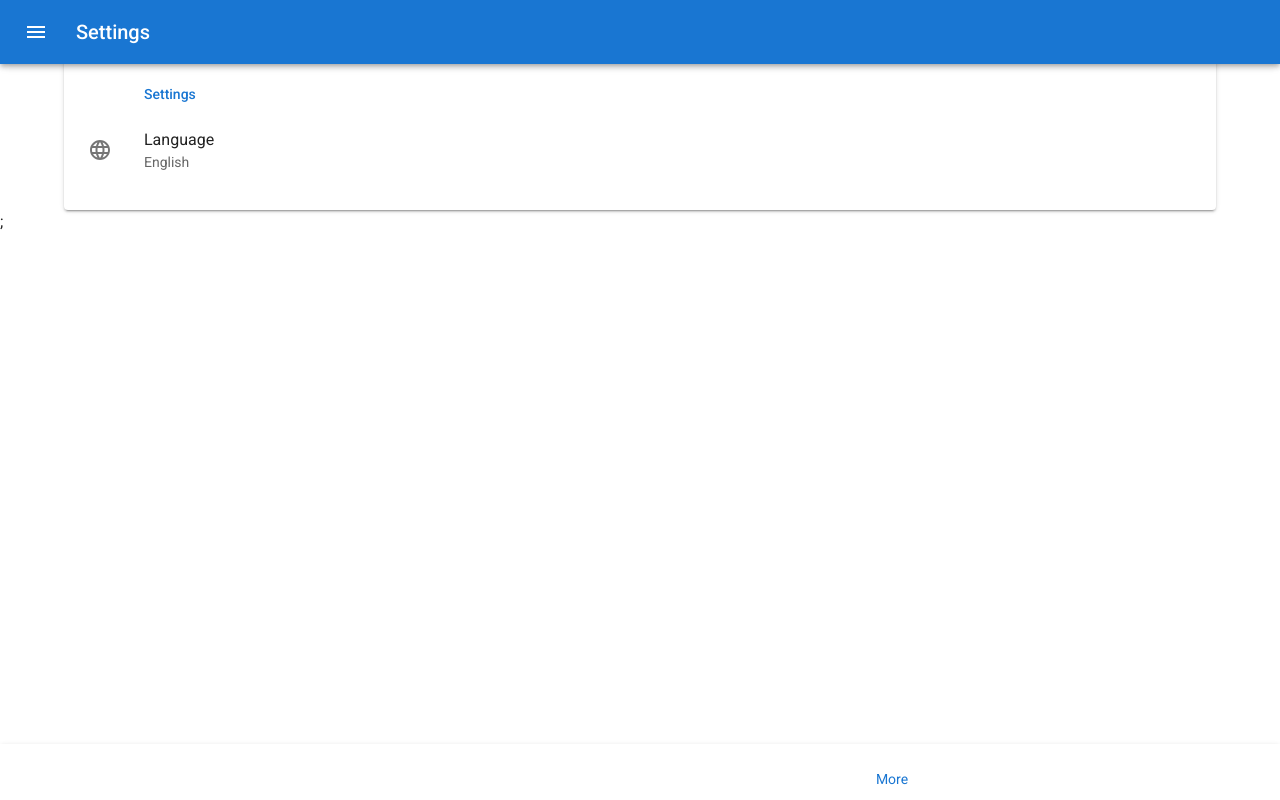
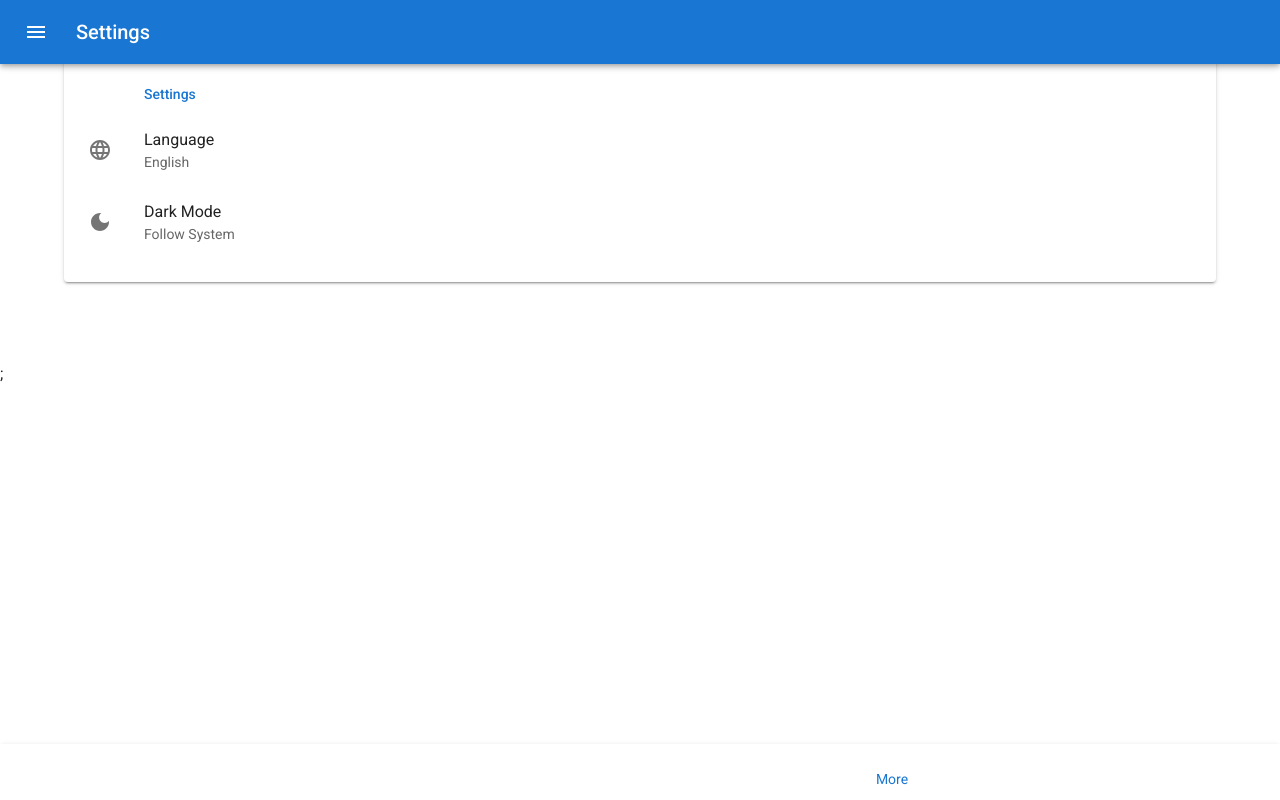
Before and after one commit to Sduby22/riichi-toolbox, a React (Vite) app: page /more/settings in a window 1280 px wide. Built offline with nearby package versions, Linux system fonts and the light colour scheme; some icons are missing.

Commit message:
feat(setting): dark mode

```diff
--- a/lang/en.json
+++ b/lang/en.json
@@ -17,6 +17,10 @@
   "more.settings": "Settings",
   "more.settings.lang": "Language",
   "more.settings.lang.auto": "Auto Detect",
+  "more.settings.darkmode": "Dark Mode",
+  "more.settings.darkmode.auto": "Follow System",
+  "more.settings.darkmode.enable": "Enabled",
+  "more.settings.darkmode.disable": "Disabled",
 
   "more.about": "About",
   "more.supportme": "Support Us",
--- /dev/null
+++ b/src/components/Settings/Dialogue.tsx
@@ -0,0 +1,84 @@
+import {
+  Dialog,
+  DialogTitle,
+  DialogContent,
+  List,
+  ListItem,
+  ListItemButton,
+  ListItemIcon,
+  Radio,
+  ListItemText,
+  DialogActions,
+  Button,
+} from "@mui/material";
+import { useState } from "react";
+import { FormattedMessage } from "react-intl";
+
+export type DialogueProps = {
+  open: boolean;
+  onClose: (value?: number) => void;
+  value: number;
+  options: string[];
+};
+
+export default function Dialogue({
+  open,
+  onClose,
+  value: valueProp,
+  options,
+}: DialogueProps) {
+  const [value, setValue] = useState(valueProp);
+
+  return (
+    <Dialog
+      sx={{ "& .MuiDialog-paper": { width: "80%" } }}
+      maxWidth="xs"
+      // TransitionProps={{ onEntering: handleEntering }}
+      open={open}
+      // {...other}
+    >
+      <DialogTitle>
+        <FormattedMessage id="more.settings.lang" />
+      </DialogTitle>
+      <DialogContent
+        sx={{
+          p: 0,
+        }}
+      >
+        <List sx={{ p: 0 }}>
+          {options.map((option, i) => (
+            <ListItem key={option} sx={{ pt: 0, pb: 0 }}>
+              <ListItemButton
+                sx={{ pt: 1, pb: 1 }}
+                onClick={(_) => setValue(i)}
+              >
+                <ListItemIcon>
+                  <Radio checked={i === value} />
+                </ListItemIcon>
+                <ListItemText primary={option} />
+              </ListItemButton>
+            </ListItem>
+          ))}
+        </List>
+      </DialogContent>
+      <DialogActions>
+        <Button
+          autoFocus
+          onClick={() => {
+            onClose();
+            setValue(valueProp);
+          }}
+        >
+          Cancel
+        </Button>
+        <Button
+          onClick={() => {
+            onClose(value);
+          }}
+        >
+          Ok
+        </Button>
+      </DialogActions>
+    </Dialog>
+  );
+}
--- /dev/null
+++ b/src/components/Settings/Entry.tsx
@@ -0,0 +1,95 @@
+import {
+  Box,
+  Typography,
+  ListItemButton,
+  ListItemIcon,
+  ListItemText,
+} from "@mui/material";
+import { useState } from "react";
+import { useNavigate } from "react-router-dom";
+import Dialogue from "./Dialogue";
+
+type EntryProp = {
+  children: React.ReactNode;
+  title: string | React.ReactNode;
+};
+
+export type EntryGroupType = {
+  [key: string]: EntryItem[];
+};
+
+type EntryItem = {
+  primary?: React.ReactNode;
+  secondary?: React.ReactNode;
+  icon?: React.ReactNode;
+  href?: string;
+  onClick?: () => void;
+  dialog?: {
+    options: string[];
+    onClose: (value?: number) => void;
+    value: number;
+  };
+};
+
+export function GroupEntry({ children, title }: EntryProp) {
+  return (
+    <Box sx={{ pl: 1, pb: 2 }}>
+      <Typography
+        sx={{ ml: 9, mt: 1.5, mb: 1 }}
+        color="primary"
+        variant="subtitle2"
+      >
+        {title}
+      </Typography>
+      {children}
+    </Box>
+  );
+}
+
+export function LinkEntry({ item }: { item: EntryItem }): JSX.Element {
+  const navigate = useNavigate();
+  const cb = () => {
+    navigate(item.href || "");
+  };
+  return <ListEntry item={item} onClick={cb} />;
+}
+
+export function ListEntry({
+  item,
+  onClick,
+}: {
+  item: EntryItem;
+  onClick?: () => void;
+}): JSX.Element {
+  const padding = item.secondary ? 1 : 2;
+  return (
+    <ListItemButton sx={{ pt: padding, pb: padding }} onClick={onClick}>
+      <ListItemIcon>{item.icon}</ListItemIcon>
+      <ListItemText primary={item.primary} secondary={item.secondary} />
+    </ListItemButton>
+  );
+}
+
+export function DialogEntry({
+  item,
+  onClose,
+  options,
+  value,
+}: { item: EntryItem } & EntryItem["dialog"]): JSX.Element {
+  const [open, setOpen] = useState(false);
+
+  return (
+    <>
+      <ListEntry item={item} onClick={() => setOpen(true)} />
+      <Dialogue
+        open={open}
+        options={options}
+        value={value}
+        onClose={(value?: number) => {
+          setOpen(false);
+          onClose(value);
+        }}
+      />
+    </>
+  );
+}
--- /dev/null
+++ b/src/components/Settings/SettingsContainer.tsx
@@ -0,0 +1,46 @@
+import { Container, Divider, List, Paper, useTheme } from "@mui/material";
+import React from "react";
+import { FormattedMessage } from "react-intl";
+import {
+  DialogEntry,
+  EntryGroupType,
+  GroupEntry,
+  LinkEntry,
+  ListEntry,
+} from "./Entry";
+
+function SettingsContainer({
+  entryGroups: entry_groups,
+}: {
+  entryGroups: EntryGroupType;
+}) {
+  const theme = useTheme();
+  theme.components?.MuiAppBar?.defaultProps;
+
+  return (
+    <Container sx={{ pt: 9, mt: -10, pl: 0, pr: 0, mb: 10 }}>
+      <Paper elevation={2} sx={{ height: "120%" }}>
+        <List sx={{ pt: 10, width: "100%", bgcolor: "transparent" }}>
+          {Object.entries(entry_groups).map(([group_id, items], ind) => (
+            <React.Fragment key={ind}>
+              {ind !== 0 && <Divider variant="fullWidth" />}
+              <GroupEntry title={<FormattedMessage id={group_id} />}>
+                {items.map((item, ind) =>
+                  item.href ? (
+                    <LinkEntry item={item} key={ind} />
+                  ) : item.dialog ? (
+                    <DialogEntry item={item} key={ind} {...item.dialog} />
+                  ) : (
+                    <ListEntry item={item} key={ind} onClick={item.onClick} />
+                  )
+                )}
+              </GroupEntry>
+            </React.Fragment>
+          ))}
+        </List>
+      </Paper>
+    </Container>
+  );
+}
+
+export default SettingsContainer;
--- a/src/components/SettingsContainer.tsx
+++ /dev/null
@@ -1,100 +0,0 @@
-import {
-  Box,
-  Container,
-  Divider,
-  List,
-  ListItem,
-  ListItemButton,
-  ListItemIcon,
-  ListItemText,
-  Paper,
-  Typography,
-  useTheme,
-} from "@mui/material";
-import React, { memo } from "react";
-import { FormattedMessage } from "react-intl";
-import { useNavigate } from "react-router-dom";
-
-type EntryProp = {
-  children: React.ReactNode;
-  title: string | React.ReactNode;
-};
-
-export type EntryGroupType = {
-  [key: string]: EntryItem[];
-};
-
-type EntryItem = {
-  primary?: React.ReactNode;
-  secondary?: React.ReactNode;
-  icon?: React.ReactNode;
-  href?: string;
-  onClick?: () => void;
-};
-
-function Entry({ children, title }: EntryProp) {
-  return (
-    <Box sx={{ pl: 1, pb: 2 }}>
-      <Typography
-        sx={{ ml: 9, mt: 1.5, mb: 1 }}
-        color="primary"
-        variant="subtitle2"
-      >
-        {title}
-      </Typography>
-      {children}
-    </Box>
-  );
-}
-
-function LinkEntry({ item }: { item: EntryItem }): JSX.Element {
-  const navigate = useNavigate();
-  item.onClick = () => {
-    navigate(item.href || "");
-  };
-  return <ListEntry item={item} />;
-}
-
-function ListEntry({ item }: { item: EntryItem }): JSX.Element {
-  const padding = item.secondary ? 1 : 2;
-  return (
-    <ListItemButton sx={{ pt: padding, pb: padding }} onClick={item.onClick}>
-      <ListItemIcon>{item.icon}</ListItemIcon>
-      <ListItemText primary={item.primary} secondary={item.secondary} />
-    </ListItemButton>
-  );
-}
-
-function SettingsContainer({
-  entryGroups: entry_groups,
-}: {
-  entryGroups: EntryGroupType;
-}) {
-  const theme = useTheme();
-  theme.components?.MuiAppBar?.defaultProps;
-
-  return (
-    <Container sx={{ pt: 9, mt: -10, pl: 0, pr: 0 }}>
-      <Paper elevation={2} sx={{ height: "120%" }}>
-        <List sx={{ pt: 10, width: "100%", bgcolor: "transparent" }}>
-          {Object.entries(entry_groups).map(([group_id, items], ind) => (
-            <React.Fragment key={ind}>
-              {ind !== 0 && <Divider variant="fullWidth" />}
-              <Entry title={<FormattedMessage id={group_id} />}>
-                {items.map((item, ind) =>
-                  item.href ? (
-                    <LinkEntry item={item} key={ind} />
-                  ) : (
-                    <ListEntry item={item} key={ind} />
-                  )
-                )}
-              </Entry>
-            </React.Fragment>
-          ))}
-        </List>
-      </Paper>
-    </Container>
-  );
-}
-
-export default memo(SettingsContainer);
--- a/src/components/layout/AppLayout.tsx
+++ b/src/components/layout/AppLayout.tsx
@@ -19,7 +19,7 @@ import {
   ListItemButton,
   ListItemIcon,
   ListItemText,
-  ListSubheader,
+  Typography,
 } from "@mui/material";
 import ToggleIcon from "material-ui-toggle-icon";
 import { useAppContext } from "../../providers/AppContext";
@@ -151,7 +151,9 @@ function MyDrawer({ selected }: { selected: number }) {
       }}
     >
       <List>
-        <ListSubheader>Riichi Toolbox</ListSubheader>
+        <Typography sx={{ p: 2 }} variant="subtitle2" color="text.secondary">
+          Riichi Toolbox
+        </Typography>
         {navItems.map((item, i) => (
           <ListItem key={i} disablePadding>
             <ListItemButton
--- a/src/pages/more/index.tsx
+++ b/src/pages/more/index.tsx
@@ -1,8 +1,7 @@
 import { Fastfood, Info, Settings, Translate } from "@mui/icons-material";
 import { FormattedMessage } from "react-intl";
-import SettingsContainer, {
-  EntryGroupType,
-} from "../../components/SettingsContainer";
+import { EntryGroupType } from "../../components/Settings/Entry";
+import SettingsContainer from "../../components/Settings/SettingsContainer";
 import Title from "../../components/Title";
 
 const ENTRY_GROUPS: EntryGroupType = {
--- a/src/pages/more/info.attribution.tsx
+++ b/src/pages/more/info.attribution.tsx
@@ -2,7 +2,7 @@ import { Brush } from "@mui/icons-material";
 import React from "react";
 import SettingsContainer, {
   EntryGroupType,
-} from "../../components/SettingsContainer";
+} from "../../components/Settings/SettingsContainer";
 import Title from "../../components/Title";
 
 const ATTR: EntryGroupType = {
--- a/src/pages/more/info.tsx
+++ b/src/pages/more/info.tsx
@@ -3,7 +3,7 @@ import { useState } from "react";
 import { FormattedMessage } from "react-intl";
 import SettingsContainer, {
   EntryGroupType,
-} from "../../components/SettingsContainer";
+} from "../../components/Settings/SettingsContainer";
 import Title from "../../components/Title";
 
 export default function Page() {
--- a/src/pages/more/settings.tsx
+++ b/src/pages/more/settings.tsx
@@ -1,45 +1,21 @@
-import { Language } from "@mui/icons-material";
-import {
-  Dialog,
-  DialogTitle,
-  DialogContent,
-  Radio,
-  DialogActions,
-  Button,
-  List,
-  ListItem,
-  ListItemButton,
-  ListItemIcon,
-  ListItemText,
-} from "@mui/material";
-import { useState } from "react";
+import { DarkMode, Language } from "@mui/icons-material";
+import { useMediaQuery } from "@mui/material";
 import { FormattedMessage } from "react-intl";
-import SettingsContainer, {
-  EntryGroupType,
-} from "../../components/SettingsContainer";
+import { EntryGroupType } from "../../components/Settings/Entry";
+import SettingsContainer from "../../components/Settings/SettingsContainer";
 import Title from "../../components/Title";
 import { useAppContext } from "../../providers/AppContext";
 import { getTranslationOrSelf } from "../../providers/AppProvider";
 
-const LANGUAGES: Record<string, string | undefined> = {
-  "中文(简体)": "zh-CN",
-  English: "en-US",
-  日本語: "ja-JP",
-};
+const labels = ["more.settings.lang.auto", "中文(简体)", "English", "日本語"];
+const locales = [undefined, "zh-CN", "en-US", "ja-JP"];
 
 export default function SettingsPage() {
-  const { state, dispatch } = useAppContext();
-  const [langOpen, setLangOpen] = useState(false);
+  const { dispatch } = useAppContext();
 
-  const handleLangOpen = () => {
-    setLangOpen(true);
-  };
-
-  const handleLangClose = (val?: string) => {
-    setLangOpen(false);
-
-    if (val) {
-      const locale = LANGUAGES[val];
+  const handleLangClose = (val?: number) => {
+    if (val !== undefined) {
+      const locale = locales[val];
       dispatch({ type: "set-locale", payload: locale });
       if (locale) {
         localStorage.setItem("locale", locale);
@@ -49,118 +25,86 @@ export default function SettingsPage() {
     }
   };
 
-  const auto = getTranslationOrSelf("more.settings.lang.auto");
-  LANGUAGES[auto] = undefined;
-  let currlang;
-  if (localStorage.getItem("locale") === null) {
-    currlang = auto;
-  } else {
-    currlang = getLangString(state.locale);
+  const [langInd, langStr] = getLang(localStorage.getItem("locale"));
+
+  function getLang(locale: string | null): [number, string] {
+    if (locale) {
+      for (const [i, val] of locales.entries()) {
+        if (val === undefined) continue;
+        if (val.startsWith(locale.split("-")[0])) {
+          return [i, labels[i]];
+        }
+      }
+    }
+    return [0, "English"];
   }
+
+  const darkModeLabels = [
+    "more.settings.darkmode.auto",
+    "more.settings.darkmode.enable",
+    "more.settings.darkmode.disable",
+  ];
+
+  const darkMode = useMediaQuery("(prefers-color-scheme: dark)");
+  const handleDarkModeClose = (val?: number) => {
+    switch (val) {
+      case 0:
+        dispatch({ type: "set-darkMode", payload: darkMode });
+        localStorage.removeItem("darkMode");
+        break;
+      case 1:
+        dispatch({ type: "set-darkMode", payload: true });
+        localStorage.setItem("darkMode", "dark");
+        break;
+      case 2:
+        dispatch({ type: "set-darkMode", payload: false });
+        localStorage.setItem("darkMode", "light");
+        break;
+    }
+  };
+
+  const currDark = (() => {
+    switch (localStorage.getItem("darkMode")) {
+      case null:
+        return 0;
+      case "dark":
+        return 1;
+      case "light":
+        return 2;
+      default:
+        return -1;
+    }
+  })();
 
   const ENTRY_GROUPS: EntryGroupType = {
     "more.settings": [
       {
         primary: <FormattedMessage id="more.settings.lang" />,
-        secondary: `${
-          currlang === auto ? getLangString(state.locale) : currlang
-        }`,
+        secondary: `${langStr}`,
         icon: <Language />,
-        onClick: handleLangOpen,
+        dialog: {
+          onClose: handleLangClose,
+          options: labels.map((x) => getTranslationOrSelf(x)),
+          value: langInd,
+        },
+      },
+      {
+        primary: <FormattedMessage id="more.settings.darkmode" />,
+        secondary: <FormattedMessage id={darkModeLabels[currDark]} />,
+        icon: <DarkMode />,
+        dialog: {
+          onClose: handleDarkModeClose,
+          options: darkModeLabels.map((x) => getTranslationOrSelf(x)),
+          value: currDark,
+        },
       },
     ],
   };
-
-  function getLangString(locale: string) {
-    for (const key in LANGUAGES) {
-      const val = LANGUAGES[key];
-      if (val === undefined) continue;
-      if (val.startsWith(locale.split("-")[0])) {
-        return key;
-      }
-    }
-    return "English";
-  }
 
   return (
     <>
       <Title titleId="more.settings" />
       <SettingsContainer entryGroups={ENTRY_GROUPS} />;
-      <LangDialogue
-        options={Object.keys(LANGUAGES)}
-        open={langOpen}
-        onClose={handleLangClose}
-        value={currlang}
-      />
     </>
   );
 }
-
-type LangDialogueProps = {
-  open: boolean;
-  onClose: (value?: string) => void;
-  value: string;
-  options: string[];
-};
-
-function LangDialogue({
-  open,
-  onClose,
-  value: valueProp,
-  options,
-}: LangDialogueProps) {
-  const [value, setValue] = useState(valueProp);
-
-  return (
-    <Dialog
-      sx={{ "& .MuiDialog-paper": { width: "80%" } }}
-      maxWidth="xs"
-      // TransitionProps={{ onEntering: handleEntering }}
-      open={open}
-      // {...other}
-    >
-      <DialogTitle>
-        <FormattedMessage id="more.settings.lang" />
-      </DialogTitle>
-      <DialogContent
-        sx={{
-          p: 0,
-        }}
-      >
-        <List>
-          {options.map((option) => (
-            <ListItem key={option} sx={{ pt: 0, pb: 0 }}>
-              <ListItemButton
-                sx={{ pt: 1, pb: 1 }}
-                onClick={(_) => setValue(option)}
-              >
-                <ListItemIcon>
-                  <Radio checked={option === value} />
-                </ListItemIcon>
-                <ListItemText primary={option} />
-              </ListItemButton>
-            </ListItem>
-          ))}
-        </List>
-      </DialogContent>
-      <DialogActions>
-        <Button
-          autoFocus
-          onClick={() => {
-            onClose();
-            setValue(valueProp);
-          }}
-        >
-          Cancel
-        </Button>
-        <Button
-          onClick={() => {
-            onClose(value);
-          }}
-        >
-          Ok
-        </Button>
-      </DialogActions>
-    </Dialog>
-  );
-}
```
Also changed, not shown: src/providers/AppContext.tsx (+6 -1 lines).
